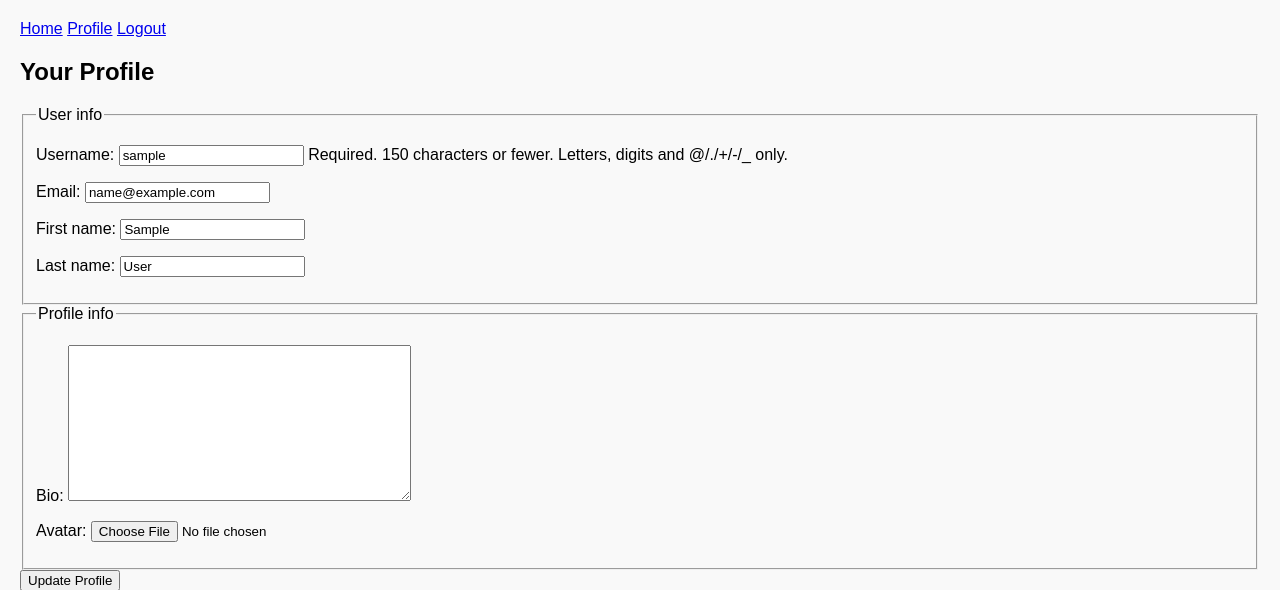
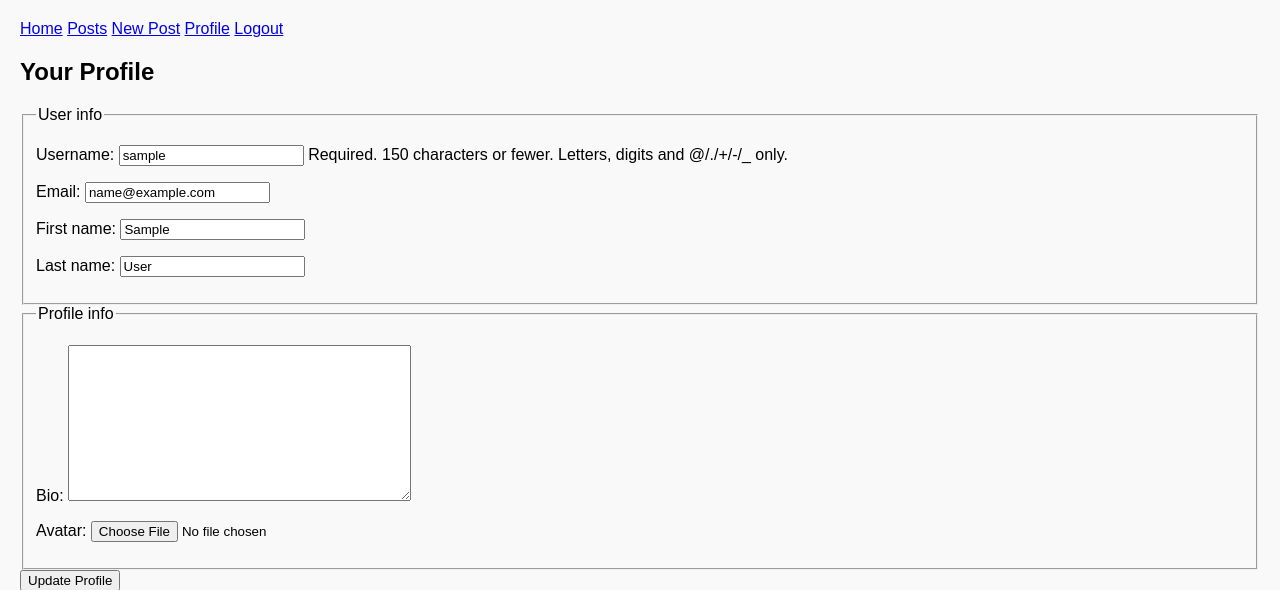
Before and after one commit to mensahAmpomah/Alx_DjangoLearnLab, a Django app: page /profile/ in a window 1280 px wide. Shown: the top 590 px of the page. Run offline with Django 5.2, Linux system fonts and the light colour scheme; the visitor is signed in with stand-in values (Sample User, id 1).

Commit message:
Updated the views.py,forms.py,models.py and urls.py

```diff
--- a/django_blog/blog/forms.py
+++ b/django_blog/blog/forms.py
@@ -2,6 +2,8 @@ from django import forms
 from django.contrib.auth.forms import UserCreationForm
 from django.contrib.auth.models import User
 from .models import Profile
+from .models import Post
+from django.forms import ModelForm
 
 class CustomUserCreationForm(UserCreationForm):
     email = forms.EmailField(required=True, help_text="Required. Enter a valid email address.")
@@ -28,3 +30,19 @@ class ProfileUpdateForm(forms.ModelForm):
     class Meta:
         model = Profile
         fields = ['bio', 'avatar']
+
+
+class PostForm(ModelForm):
+    class Meta:
+        model = Post
+        fields = ['title', 'content']
+        widgets = {
+            'title': forms.TextInput(attrs={'placeholder': 'Post title', 'class': 'input'}),
+            'content': forms.Textarea(attrs={'placeholder': 'Write your post here...', 'rows': 10, 'class': 'textarea'}),
+        }
+
+    def clean_title(self):
+        title = self.cleaned_data.get('title', '').strip()
+        if not title:
+            raise forms.ValidationError("Title cannot be empty.")
+        return title
--- a/django_blog/blog/templates/blog/base.html
+++ b/django_blog/blog/templates/blog/base.html
@@ -9,7 +9,9 @@
 <body>
   <nav>
   <a href="{% url 'home' %}">Home</a>
+  <a href="{% url 'posts' %}">Posts</a>
   {% if user.is_authenticated %}
+    <a href="{% url 'post-create' %}">New Post</a>
     <a href="{% url 'profile' %}">Profile</a>
     <a href="{% url 'logout' %}">Logout</a>
   {% else %}
--- a/django_blog/blog/urls.py
+++ b/django_blog/blog/urls.py
@@ -8,4 +8,9 @@ urlpatterns = [
     path('profile/', views.profile, name='profile'),
     path('login/', auth_views.LoginView.as_view(template_name='blog/login.html'), name='login'),
     path('logout/', auth_views.LogoutView.as_view(template_name='blog/logout.html'), name='logout'),
+    path('posts/', views.PostListView.as_view(), name='posts'),
+    path('posts/new/', views.PostCreateView.as_view(), name='post-create'),
+    path('posts/<int:pk>/', views.PostDetailView.as_view(), name='post-detail'),
+    path('posts/<int:pk>/edit/', views.PostUpdateView.as_view(), name='post-update'),
+    path('posts/<int:pk>/delete/', views.PostDeleteView.as_view(), name='post-delete'),
 ]
--- a/django_blog/blog/views.py
+++ b/django_blog/blog/views.py
@@ -3,6 +3,13 @@ from django.contrib import messages
 from django.contrib.auth.decorators import login_required
 from django.contrib.auth import views as auth_views
 from .forms import CustomUserCreationForm, UserUpdateForm, ProfileUpdateForm
+
+from django.shortcuts import get_object_or_404
+from django.urls import reverse_lazy
+from django.contrib.auth.mixins import LoginRequiredMixin, UserPassesTestMixin
+from django.views.generic import ListView, DetailView, CreateView, UpdateView, DeleteView
+from .models import Post
+from .forms import PostForm
 
 def home(request):
     # simple home page; can list Posts later
@@ -34,3 +41,43 @@ def profile(request):
         u_form = UserUpdateForm(instance=request.user)
         p_form = ProfileUpdateForm(instance=request.user.profile)
     return render(request, 'blog/profile.html', {'u_form': u_form, 'p_form': p_form})
+
+
+class PostListView(ListView):
+    model = Post
+    template_name = 'blog/posts_list.html'  # template path
+    context_object_name = 'posts'
+    paginate_by = 10
+
+class PostDetailView(DetailView):
+    model = Post
+    template_name = 'blog/post_detail.html'
+    context_object_name = 'post'
+
+class PostCreateView(LoginRequiredMixin, CreateView):
+    model = Post
+    form_class = PostForm
+    template_name = 'blog/post_form.html'
+    # After successful create, redirect to the detail view
+    # We'll rely on get_absolute_url or override form_valid to redirect to detail.
+    def form_valid(self, form):
+        form.instance.author = self.request.user
+        return super().form_valid(form)
+
+class PostUpdateView(LoginRequiredMixin, UserPassesTestMixin, UpdateView):
+    model = Post
+    form_class = PostForm
+    template_name = 'blog/post_form.html'
+
+    def test_func(self):
+        post = self.get_object()
+        return self.request.user == post.author
+
+class PostDeleteView(LoginRequiredMixin, UserPassesTestMixin, DeleteView):
+    model = Post
+    template_name = 'blog/post_confirm_delete.html'
+    success_url = reverse_lazy('posts')
+
+    def test_func(self):
+        post = self.get_object()
+        return self.request.user == post.author
```
Also changed, not shown: django_blog/blog/templates/blog/post_confirm_delete.html (added, +10 -0 lines), django_blog/blog/templates/blog/post_detail.html (added, +19 -0 lines), django_blog/blog/templates/blog/post_form.html (added, +16 -0 lines), django_blog/blog/templates/blog/post_list.html (added, +35 -0 lines), django_blog/blog/README.md. Lines whose indentation alone changed are shown as unchanged.
